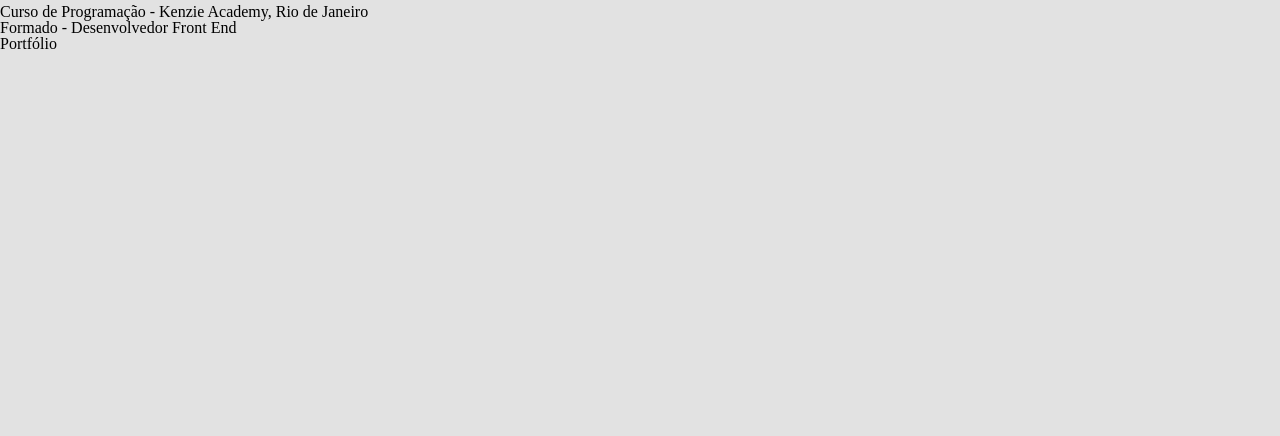
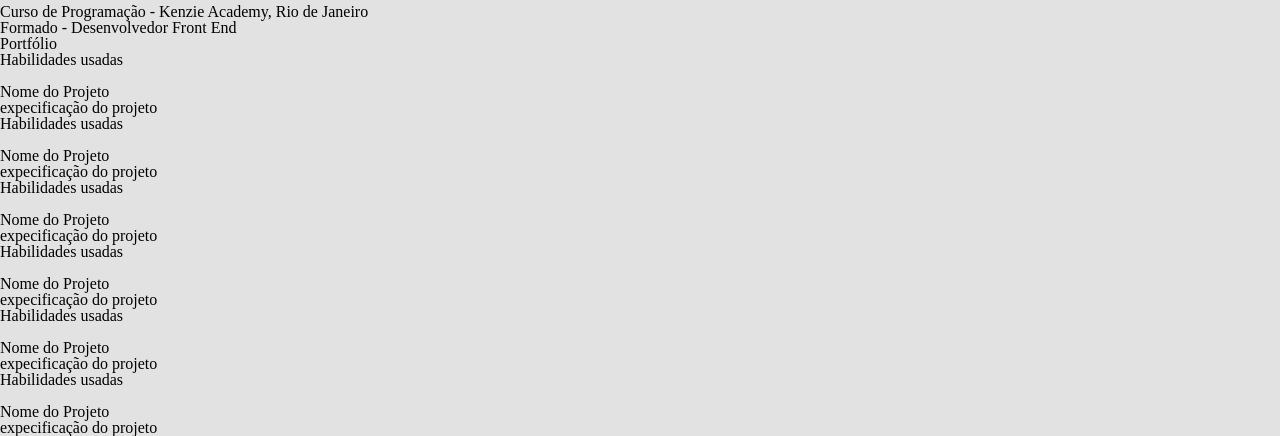
Before and after one commit to Wallace143900/Portf-lio, a React (Vite) app: page / in a window 1280 px wide. Shown: the part 918-1354 px from the top of the page. Before the commit the page ends 970 px from the top, so only its background shows below. Built offline with nearby package versions, Linux system fonts and the light colour scheme.

Commit message:
em desenvolvimento

```diff
--- a/src/components/Portfolio/Portfolio.jsx
+++ b/src/components/Portfolio/Portfolio.jsx
@@ -1,8 +1,10 @@
+import {MyProjects} from "../Portfolio/myProjects/myProjects";
+
 export const Portfolio = () => {
     return (
         <section>
             <h2>Portfólio</h2>
-
+            <MyProjects />
         </section>
     )
 }
--- /dev/null
+++ b/src/components/Portfolio/myProjects/myProjects.jsx
@@ -0,0 +1,84 @@
+export const MyProjects = () => {
+    return (
+        <article>
+                <div>
+                    <h3>Habilidades usadas</h3>
+                    <img src="" alt="" />
+                    <img src="" alt="" />
+                    <img src="" alt="" />
+                    <div>
+                        <a href="" target="blanck"></a>
+                    </div>
+                    <div>
+                        <h3>Nome do Projeto</h3>
+                        <p>expecificação do projeto</p>
+                    </div>
+                </div>
+            <div>
+                <h3>Habilidades usadas</h3>
+                <img src="" alt="" />
+                <img src="" alt="" />
+                <img src="" alt="" />
+                <div>
+                    <a href="" target="blanck"></a>
+                </div>
+                <div>
+                    <h3>Nome do Projeto</h3>
+                    <p>expecificação do projeto</p>
+                </div>
+            </div>
+        <div>
+            <h3>Habilidades usadas</h3>
+            <img src="" alt="" />
+            <img src="" alt="" />
+            <img src="" alt="" />
+            <div>
+                <a href="" target="blanck"></a>
+            </div>
+            <div>
+                <h3>Nome do Projeto</h3>
+                <p>expecificação do projeto</p>
+            </div>
+        </div>
+    <div>
+        <h3>Habilidades usadas</h3>
+        <img src="" alt="" />
+        <img src="" alt="" />
+        <img src="" alt="" />
+        <div>
+            <a href="" target="blanck"></a>
+        </div>
+        <div>
+            <h3>Nome do Projeto</h3>
+            <p>expecificação do projeto</p>
+        </div>
+    </div>
+                <div>
+                    <h3>Habilidades usadas</h3>
+                    <img src="" alt="" />
+                    <img src="" alt="" />
+                    <img src="" alt="" />
+                    <div>
+                        <a href="" target="blanck"></a>
+                    </div>
+                    <div>
+                        <h3>Nome do Projeto</h3>
+                        <p>expecificação do projeto</p>
+                    </div>
+                </div>
+            <div>
+                <h3>Habilidades usadas</h3>
+                <img src="" alt="" />
+                <img src="" alt="" />
+                <img src="" alt="" />
+                <div>
+                    <a href="" target="blanck"></a>
+                </div>
+                <div>
+                    <h3>Nome do Projeto</h3>
+                    <p>expecificação do projeto</p>
+                </div>
+            </div>
+        </article>
+    )
+}
```
Also changed, not shown: 1 other file (tests, documents, lock files or other folders).
